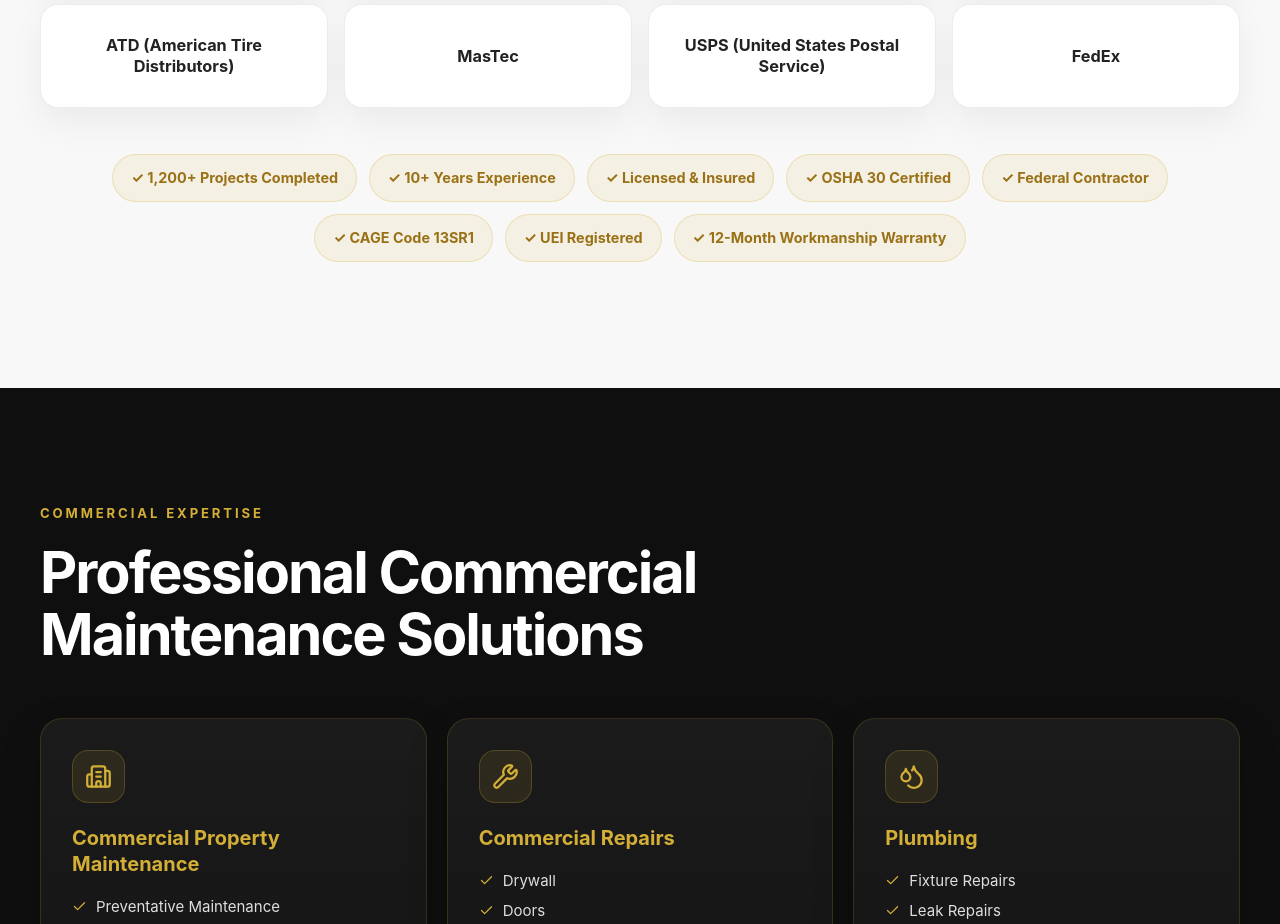
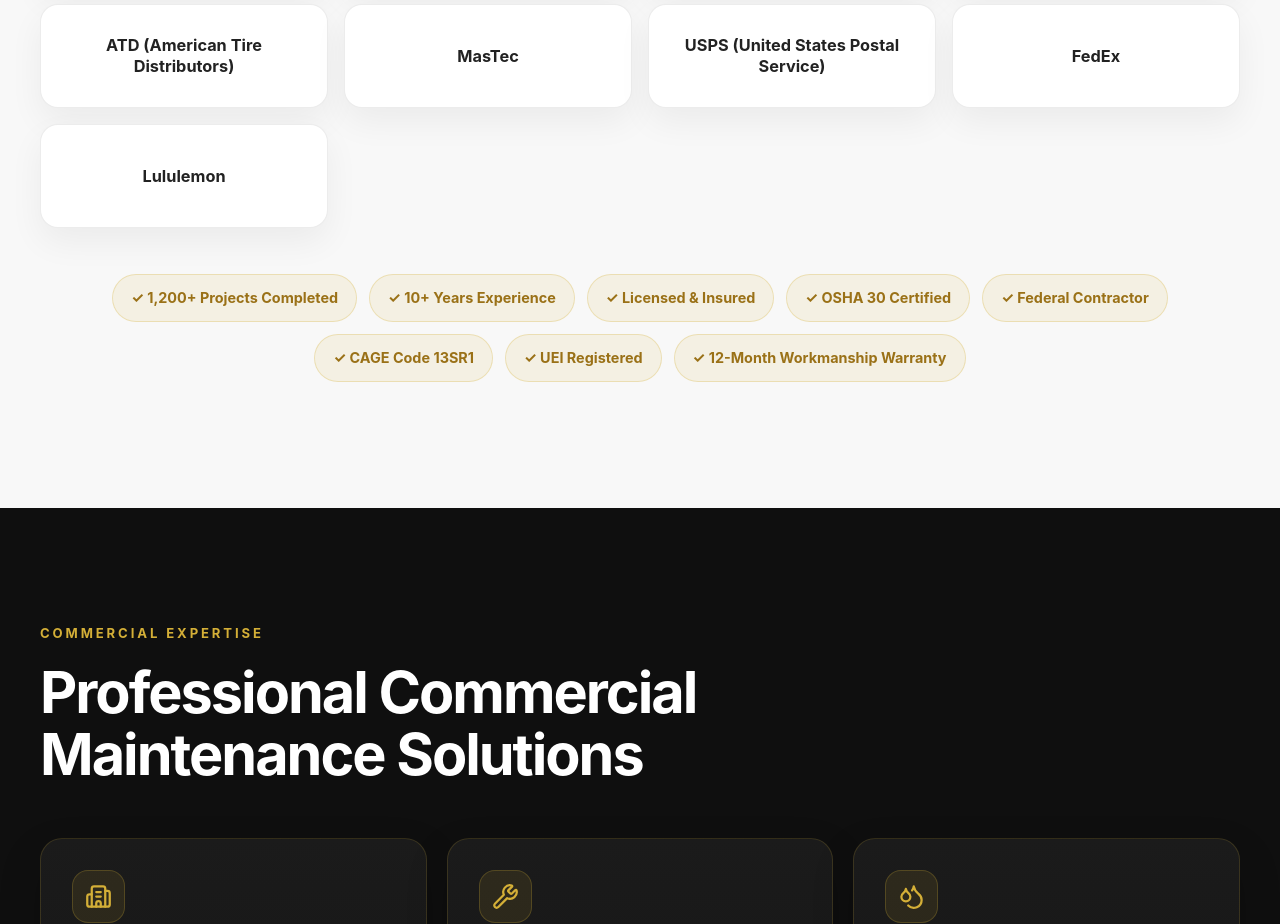
Before and after one commit to DRxCODEai/jb-tradesmen-v2, a React (Vite) app: page /commercial-services in a window 1280 px wide. Shown: the part 2460-3384 px from the top of the page. Built offline with nearby package versions, Linux system fonts and the light colour scheme.

Commit message:
lululemonV1.0

```diff
--- a/src/App.tsx
+++ b/src/App.tsx
@@ -2,6 +2,7 @@
 import './App.css'
 
 import MainLayout from './layouts/MainLayout'
+import ScrollToTop from './components/ScrollToTop'
 
 import Home from './pages/Home'
 import ResidentialServices from './pages/ResidentialServices'
@@ -31,6 +32,7 @@
 function App() {
   return (
     <BrowserRouter>
+      <ScrollToTop />
       <Routes>
         <Route element={<MainLayout />}>
           <Route path="/" element={<Home />} />
--- a/src/components/Clients/FeaturedClients.tsx
+++ b/src/components/Clients/FeaturedClients.tsx
@@ -1,3 +1,3 @@
 import './FeaturedClients.css'
-const clients=['First Interstate Bank','Home Depot','USPS','FedEx','MasTec','ATD (American Tire Distributors)','Superior Property Management','DaVita Dialysis','Sprouts Farmers Market','Ross','TJ Maxx',"Michael's Arts & Crafts",'Family Dollar',"Sally's Beauty Salon",'GNC','Red Lobster']
+const clients=['First Interstate Bank','Home Depot','USPS','FedEx','MasTec','ATD (American Tire Distributors)','Superior Property Management','DaVita Dialysis','Sprouts Farmers Market','Ross','TJ Maxx',"Michael's Arts & Crafts",'Family Dollar',"Sally's Beauty Salon",'GNC','Red Lobster','Lululemon']
 export default function FeaturedClients(){return <section className="featured-clients" aria-labelledby="featured-clients-title"><div className="featured-clients__inner"><header className="featured-clients__heading"><span>Featured clients</span><h2 id="featured-clients-title">Organizations We've Supported</h2><p>Our experience spans national retailers, financial institutions, property managers, logistics companies and commercial facilities.</p></header><div className="featured-clients__grid">{clients.map(client=><article className="featured-clients__card" key={client}>{client}</article>)}</div><p className="featured-clients__note">Client names reflect organizations and property types we have supported; they do not imply endorsement.</p></div></section>}
--- a/src/components/Commercial/CommercialTrustedBy.tsx
+++ b/src/components/Commercial/CommercialTrustedBy.tsx
@@ -1,7 +1,7 @@
 import './CommercialTrustedBy.css'
 
 const clients = [
-  'First Interstate Bank', 'Home Depot', 'Red Lobster', "Michael's Arts & Crafts", 'GNC', "Sally's Beauty Salon", 'Ross', 'TJ Maxx', 'Family Dollar', 'Sprouts Farmers Market', 'Superior Property Management', 'DaVita Dialysis', 'ATD (American Tire Distributors)', 'MasTec', 'USPS (United States Postal Service)', 'FedEx',
+  'First Interstate Bank', 'Home Depot', 'Red Lobster', "Michael's Arts & Crafts", 'GNC', "Sally's Beauty Salon", 'Ross', 'TJ Maxx', 'Family Dollar', 'Sprouts Farmers Market', 'Superior Property Management', 'DaVita Dialysis', 'ATD (American Tire Distributors)', 'MasTec', 'USPS (United States Postal Service)', 'FedEx', 'Lululemon',
 ]
 
 const metrics = [
--- /dev/null
+++ b/src/components/ScrollToTop.tsx
@@ -0,0 +1,12 @@
+import { useEffect } from 'react'
+import { useLocation } from 'react-router-dom'
+
+export default function ScrollToTop() {
+  const { pathname } = useLocation()
+
+  useEffect(() => {
+    window.scrollTo({ top: 0, left: 0, behavior: 'auto' })
+  }, [pathname])
+
+  return null
+}
```
